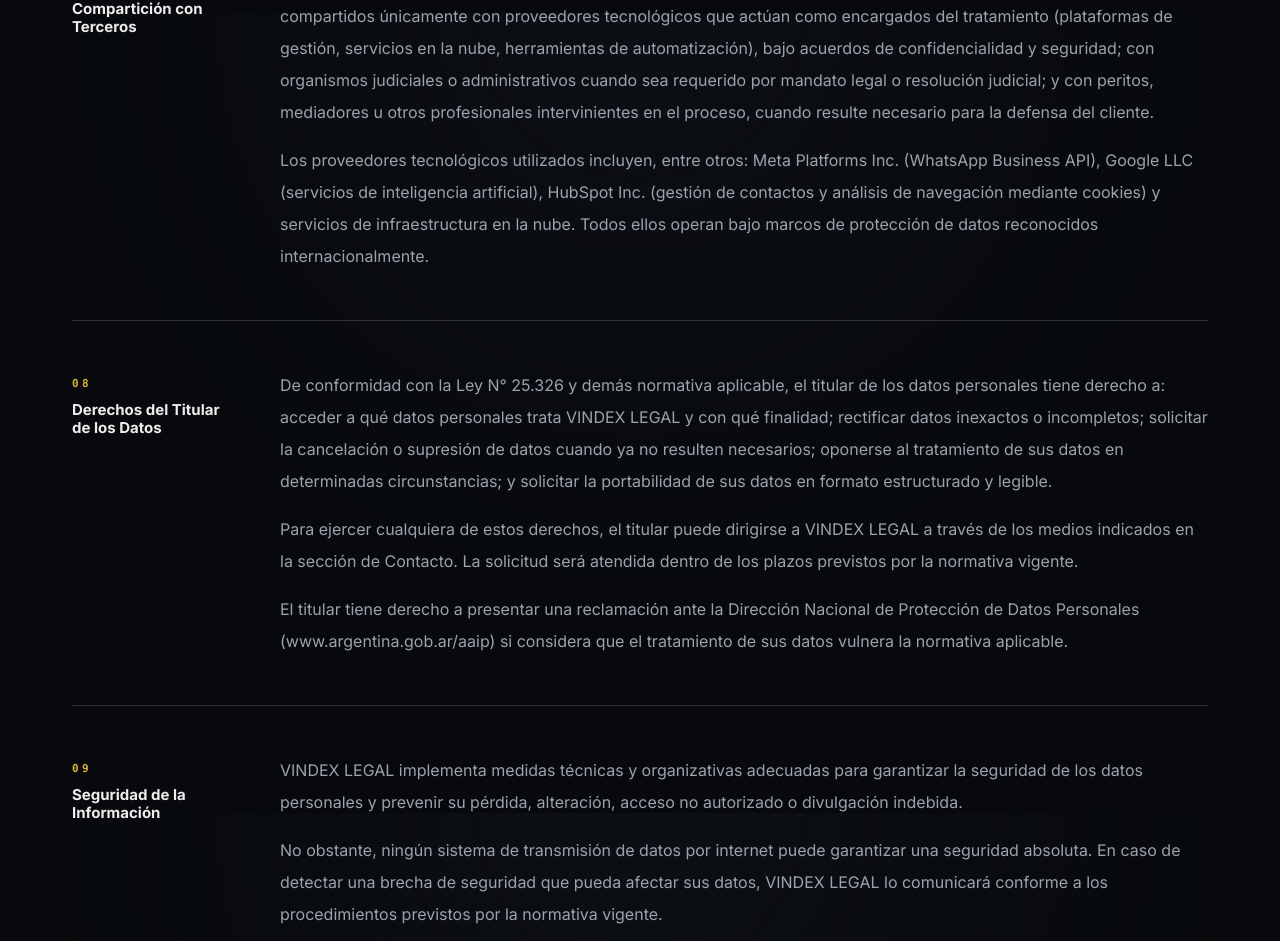
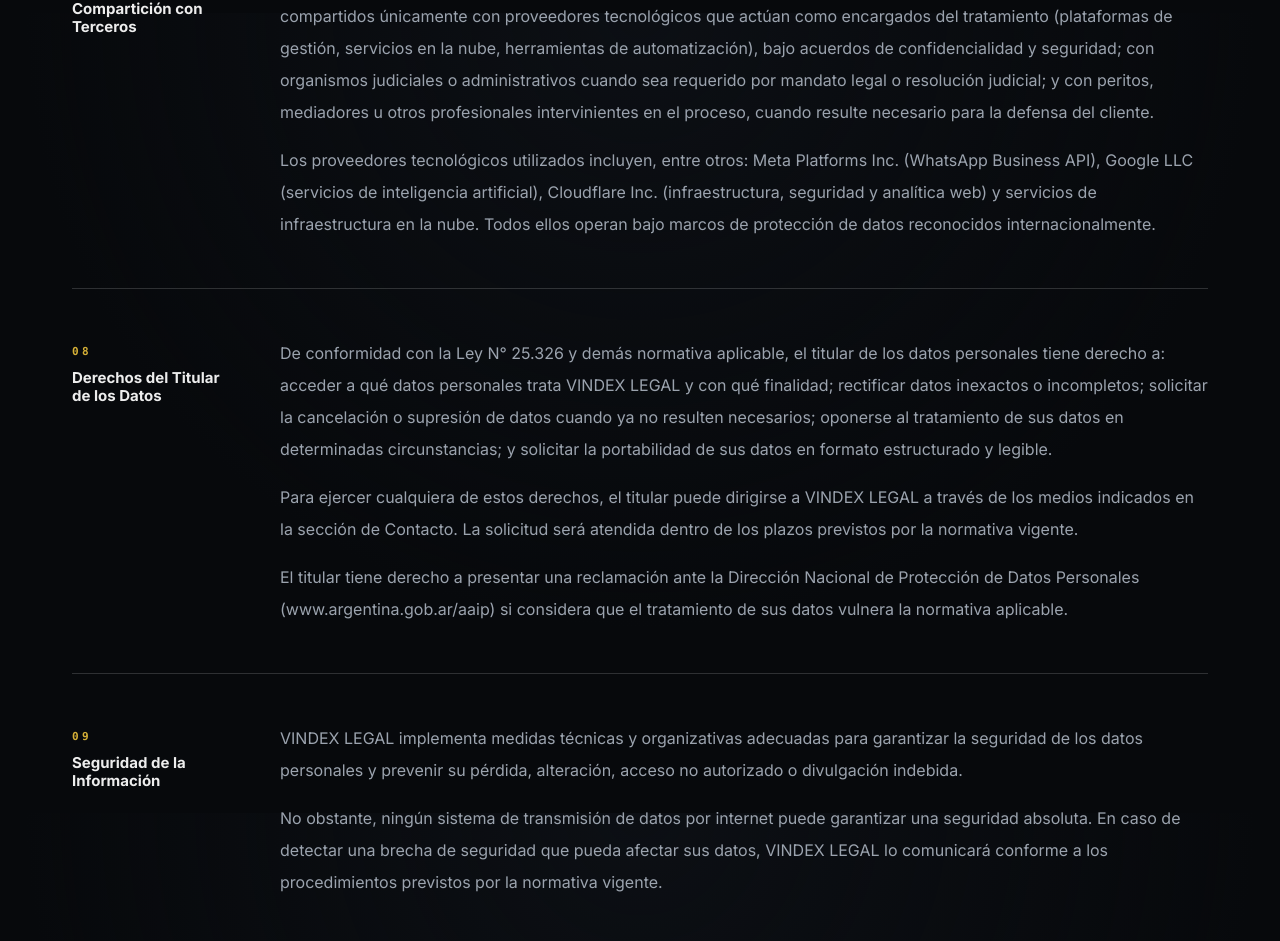
Before and after one commit to MarceRetamal/vindex, a Next.js app: page /politica-de-privacidad in a window 1280 px wide. Shown: the part 2387-3328 px from the top of the page. Built offline with nearby package versions, Linux system fonts and the light colour scheme.

Commit message:
fix hubspot

```diff
--- a/src/app/(site)/politica-de-privacidad/page.tsx
+++ b/src/app/(site)/politica-de-privacidad/page.tsx
@@ -66,7 +66,7 @@ const sections = [
     title: 'Compartición con Terceros',
     content: [
       'VINDEX LEGAL no comercializa ni cede datos personales a terceros con fines comerciales. Los datos podrán ser compartidos únicamente con proveedores tecnológicos que actúan como encargados del tratamiento (plataformas de gestión, servicios en la nube, herramientas de automatización), bajo acuerdos de confidencialidad y seguridad; con organismos judiciales o administrativos cuando sea requerido por mandato legal o resolución judicial; y con peritos, mediadores u otros profesionales intervinientes en el proceso, cuando resulte necesario para la defensa del cliente.',
-      'Los proveedores tecnológicos utilizados incluyen, entre otros: Meta Platforms Inc. (WhatsApp Business API), Google LLC (servicios de inteligencia artificial), HubSpot Inc. (gestión de contactos y análisis de navegación mediante cookies) y servicios de infraestructura en la nube. Todos ellos operan bajo marcos de protección de datos reconocidos internacionalmente.',
+      'Los proveedores tecnológicos utilizados incluyen, entre otros: Meta Platforms Inc. (WhatsApp Business API), Google LLC (servicios de inteligencia artificial), Cloudflare Inc. (infraestructura, seguridad y analítica web) y servicios de infraestructura en la nube. Todos ellos operan bajo marcos de protección de datos reconocidos internacionalmente.',
     ],
   },
   {
--- a/src/app/layout.tsx
+++ b/src/app/layout.tsx
@@ -1,5 +1,4 @@
 import type { Metadata, Viewport } from 'next'
-import Script from 'next/script'
 import './globals.css'
 import { fontBody, fontHeading } from '@/lib/fonts'
 import { legalServiceSchema } from '@/lib/schema'
@@ -49,12 +48,6 @@ export default function RootLayout({
         />
         {children}
 
-        {/* HubSpot Embed Code */}
-        <Script
-          id="hs-script-loader"
-          src="//js-na1.hs-scripts.com/51328372.js"
-          strategy="afterInteractive"
-        />
       </body>
     </html>
   )
```
